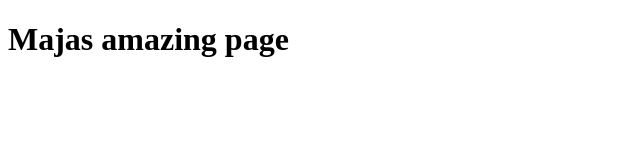
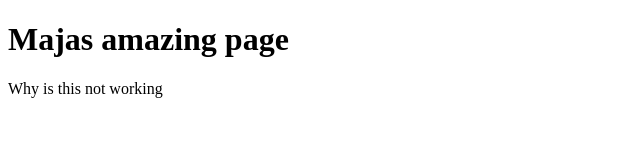
Before and after one commit to mayypanem/mayypanem.github.io, a plain HTML site: page index.html in a window 1280 px wide. Shown: the whole page, without its empty margins (0-640 px from the left). Drawn offline with Linux system fonts and the light colour scheme.

Commit message:
Update index.html

```diff
--- a/index.html
+++ b/index.html
@@ -5,5 +5,6 @@
     </head>
     <body>
         <h1>Majas amazing page</h1>
+        <p>Why is this not working</p>
     </body>
 </html>
```
